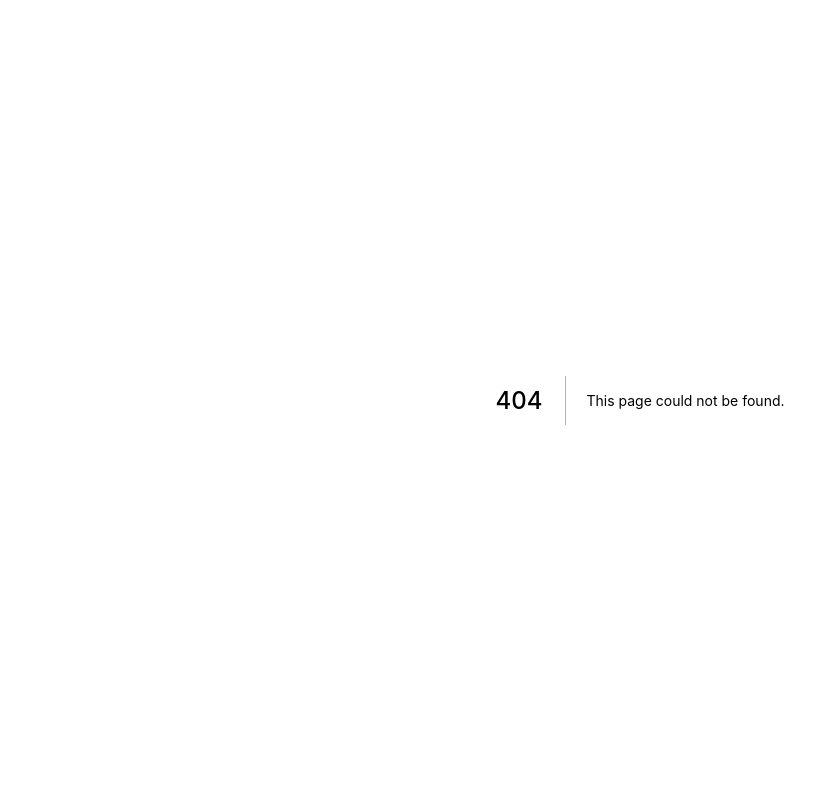
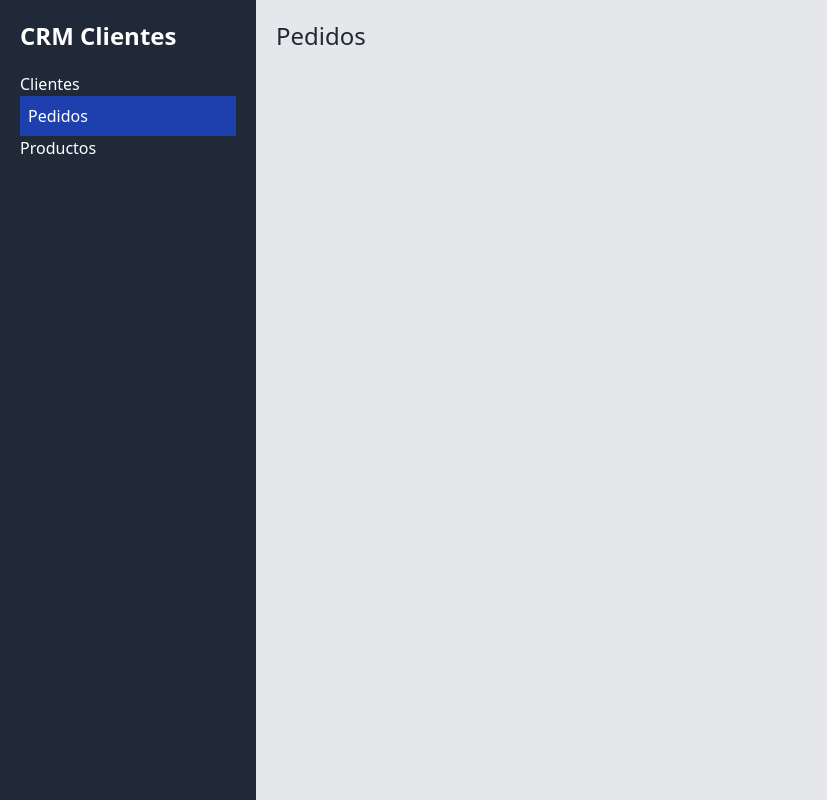
Before and after one commit to wascasla/crmclientenext, a Next.js app: page /pedidos in a window 1280 px wide. Before the commit this address had no page. Shown: the whole page, without its empty margins (0-827 px from the left). Built offline with nearby package versions, Linux system fonts and the light colour scheme.

Commit message:
ADD pages login nuevacuneta pedidos etc

```diff
--- /dev/null
+++ b/components/Layout.js
@@ -0,0 +1,46 @@
+import React from 'react';
+import Head from 'next/head';
+import Sidebar from './Sidebar';
+import { useRouter } from 'next/router';
+
+
+const Layout = ({ children }) => {
+
+    // Hook de routing
+    const router = useRouter();
+
+    return (
+        <>
+            <Head>
+                <title>CRM - Administración Clientes</title>
+                <link rel="stylesheet" href="https://cdnjs.cloudflare.com/ajax/libs/normalize/8.0.1/normalize.min.css" integrity="sha512-NhSC1YmyruXifcj/KFRWoC561YpHpc5Jtzgvbuzx5VozKpWvQ+4nXhPdFgmx8xqexRcpAglTj9sIBWINXa8x5w==" crossorigin="anonymous" />
+                <link href="https://unpkg.com/tailwindcss@^1.0/dist/tailwind.min.css" rel="stylesheet" />
+            </Head>
+
+            {router.pathname === '/login' || router.pathname === '/nuevacuenta' ? (
+                <div className="bg-gray-800 min-h-screen flex flex-col justify-center">
+                    <div>
+                        {children}
+                    </div>
+                </div>
+            ) : (
+                    <div className="bg-gray-200 min-h-screen">
+                        <div className="flex min-h-screen">
+                            <Sidebar />
+
+                            <main className="sm:w-2/3 xl:w-4/5 sm:min-h-screen p-5">
+                                {children}
+                            </main>
+
+                        </div>
+
+                    </div >
+                )}
+
+
+
+        </>
+    )
+}
+
+export default Layout
--- /dev/null
+++ b/components/Sidebar.js
@@ -0,0 +1,37 @@
+import React from 'react';
+import Link from 'next/link';
+import { useRouter } from 'next/router';
+
+const Sidebar = () => {
+
+    // routing de next
+    const router = useRouter();
+
+    return (
+        <aside className="bg-gray-800 sm:w-1/3 xl:w-1/5 sm:min-h-screen p-5">
+            <div>
+                <p className="text-white text-2xl font-black">CRM Clientes</p>
+            </div>
+
+            <nav className="mt-5 list-none">
+                <li className={router.pathname === "/" ? "bg-blue-800 p-2" : "p2"}>
+                    <Link href="/">
+                        <a className="text-white  block">Clientes</a>
+                    </Link>
+                </li>
+                <li className={router.pathname === "/pedidos" ? "bg-blue-800 p-2" : "p2"}>
+                    <Link href="/pedidos">
+                        <a className="text-white  block">Pedidos</a>
+                    </Link>
+                </li>
+                <li className={router.pathname === "/productos" ? "bg-blue-800 p-2" : "p2"}>
+                    <Link href="/productos">
+                        <a className="text-white  block">Productos</a>
+                    </Link>
+                </li>
+            </nav>
+        </aside>
+    )
+}
+
+export default Sidebar
--- /dev/null
+++ b/pages/pedidos.js
@@ -0,0 +1,14 @@
+import React from 'react';
+import Layout from '../components/Layout';
+
+const pedidos = () => {
+    return (
+        <div>
+            <Layout>
+                <h1 className="text-2xl text-gray-800 font-light">Pedidos</h1>
+            </Layout>
+        </div>
+    )
+}
+
+export default pedidos
```
Also changed, not shown: pages/index.js (+7 -60 lines), pages/login.js (added, +14 -0 lines), pages/nuevacuenta.js (added, +14 -0 lines), pages/productos.js (added, +14 -0 lines).
